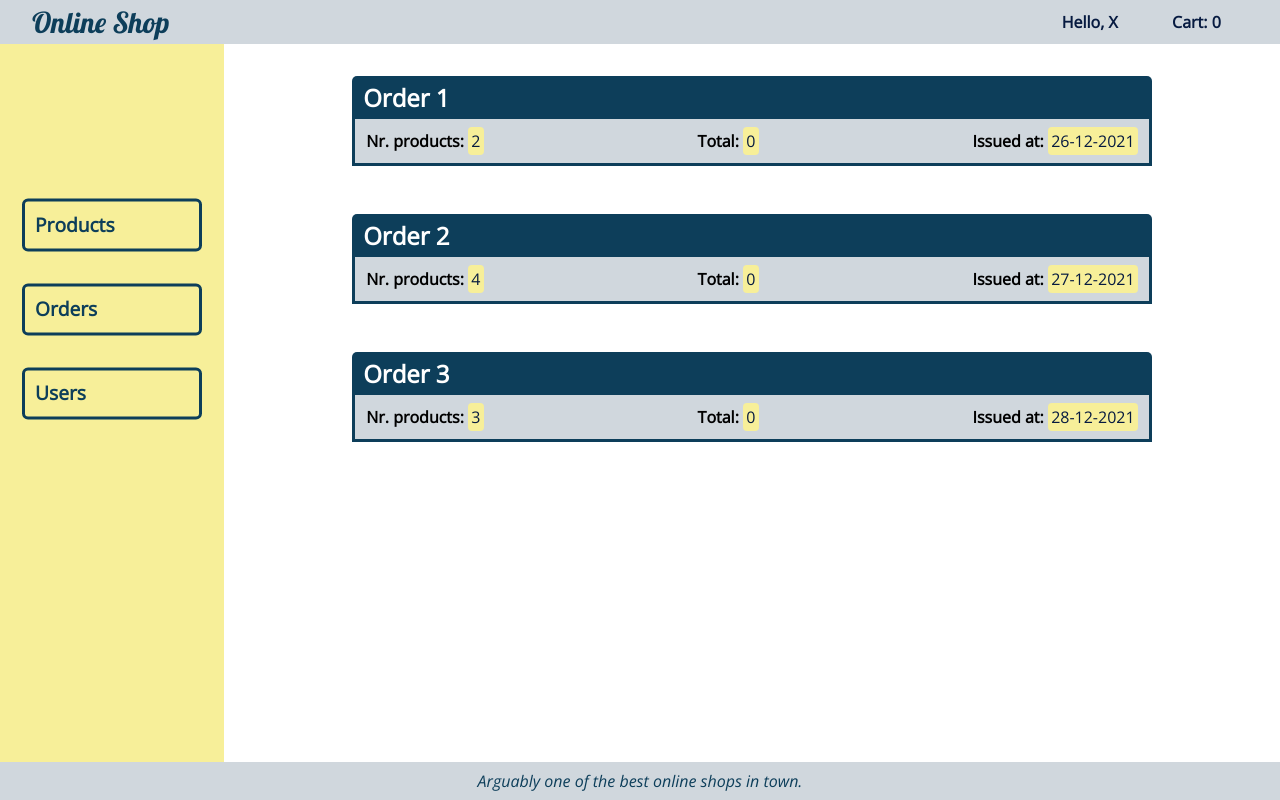
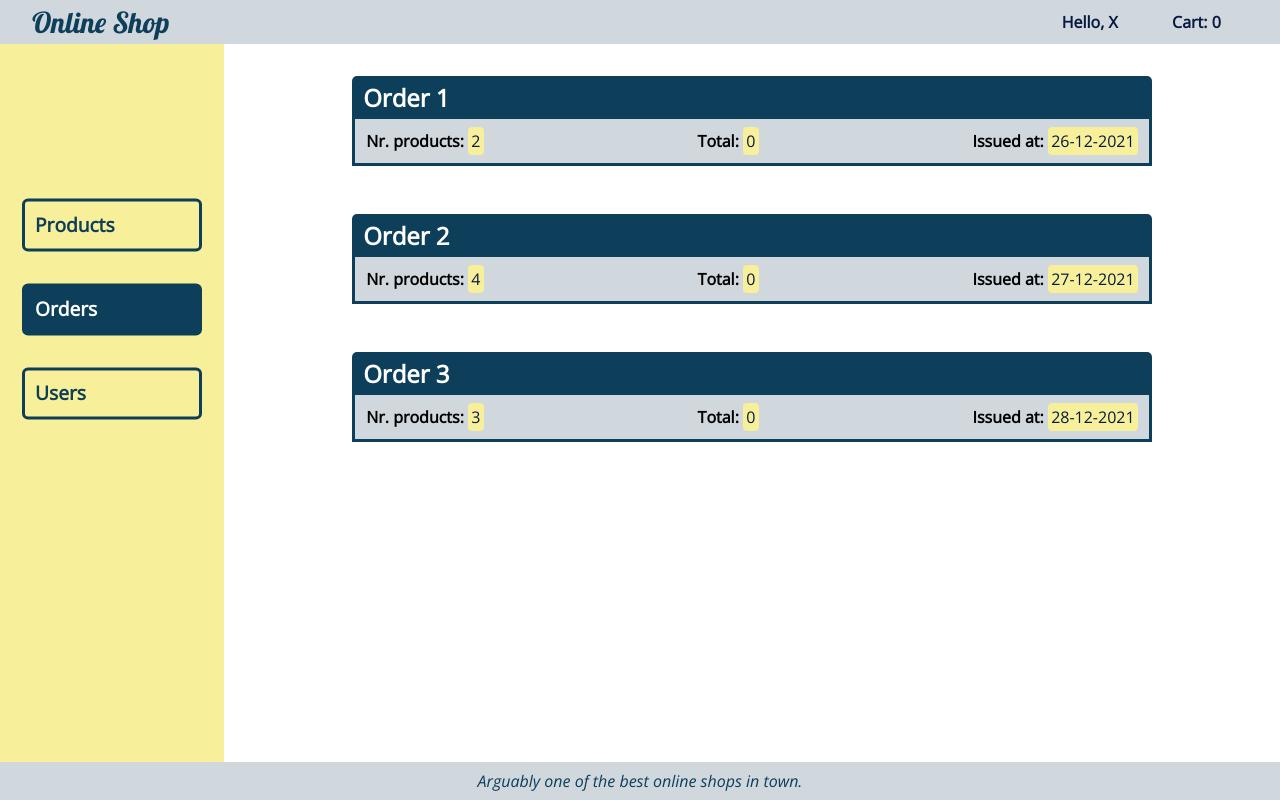
Before and after one commit to Andrei0872/online-shop, an Angular app in the folder client/: page /orders in a window 1280 px wide. Built offline with nearby package versions, Linux system fonts and the light colour scheme; data requests are answered from the project's data file.

Commit message:
feat: highlight the current active sidebar item

```diff
--- a/client/src/app/app.component.html
+++ b/client/src/app/app.component.html
@@ -23,9 +23,9 @@
 
 <aside class="aside">
   <ul class="aside-links">
-    <li routerLink="/products" class="aside-links__link">Products</li>
-    <li routerLink="/orders" class="aside-links__link">Orders</li>
-    <li routerLink="/users" class="aside-links__link">Users</li>
+    <li routerLinkActive="is-active" routerLink="/products" class="aside-links__link">Products</li>
+    <li routerLinkActive="is-active" routerLink="/orders" class="aside-links__link">Orders</li>
+    <li routerLinkActive="is-active" routerLink="/users" class="aside-links__link">Users</li>
   </ul>
 </aside>
 
--- a/client/src/app/app.component.scss
+++ b/client/src/app/app.component.scss
@@ -106,7 +106,7 @@
     font-weight: bold;
     border: 3px solid #0d3e5a;
 
-    &:hover {
+    &:hover, &.is-active {
       cursor: pointer;
       background-color: var(--dark-blue-2-color);
       color: #fff;
```
